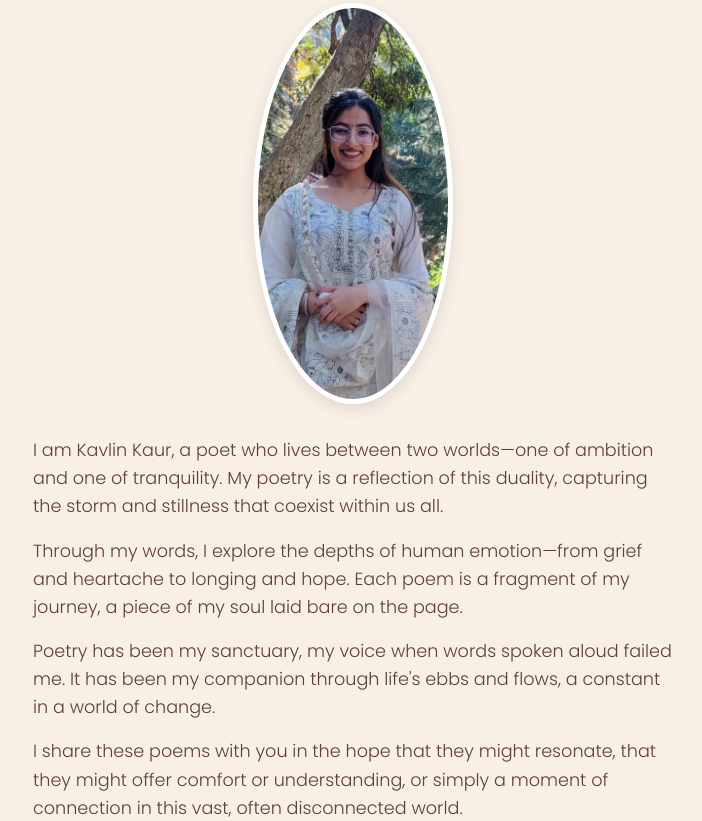
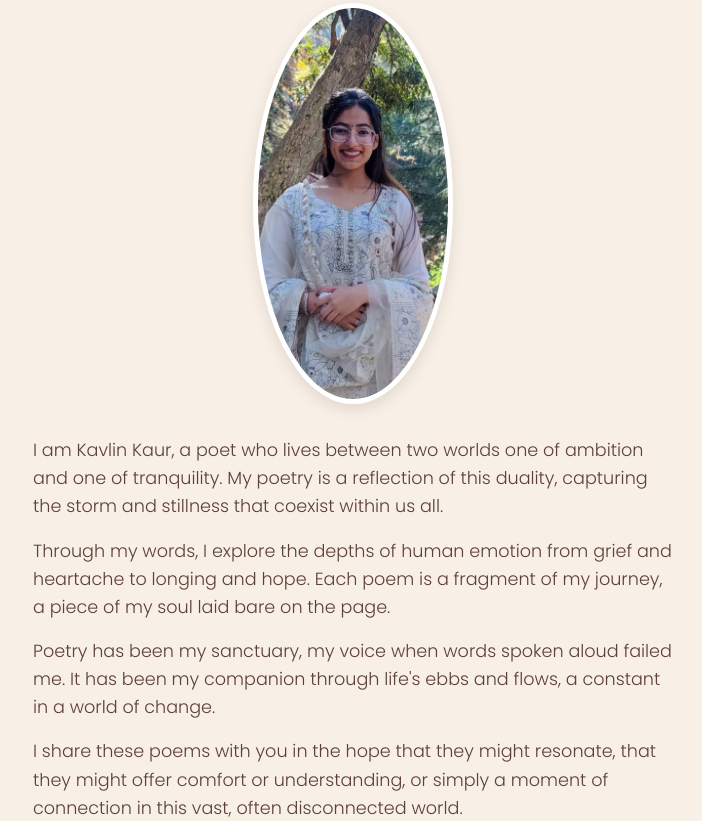
Before and after one commit to Kavlin-Kaur/Poetry, a website: page about.html in a window 1280 px wide. Shown: the part 365-1186 px from the top of the page, without its empty margins (287-989 px from the left). Drawn offline with nearby package versions, Linux system fonts and the light colour scheme.

```diff
--- a/about.html
+++ b/about.html
@@ -59,11 +59,11 @@
 
                 <div class="about-text">
                   <p>
-                    I am Kavlin Kaur, a poet who lives between two worlds—one of ambition and one of tranquility.
+                    I am Kavlin Kaur, a poet who lives between two worlds one of ambition and one of tranquility.
                     My poetry is a reflection of this duality, capturing the storm and stillness that coexist within us all.
                   </p>
                   <p>
-                    Through my words, I explore the depths of human emotion—from grief and heartache to longing and hope.
+                    Through my words, I explore the depths of human emotion from grief and heartache to longing and hope.
                     Each poem is a fragment of my journey, a piece of my soul laid bare on the page.
                   </p>
                   <p>
```
